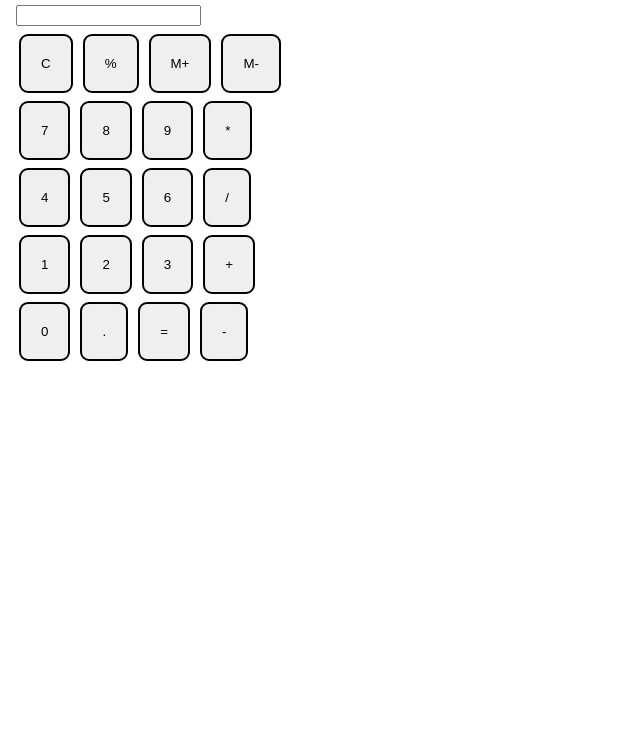
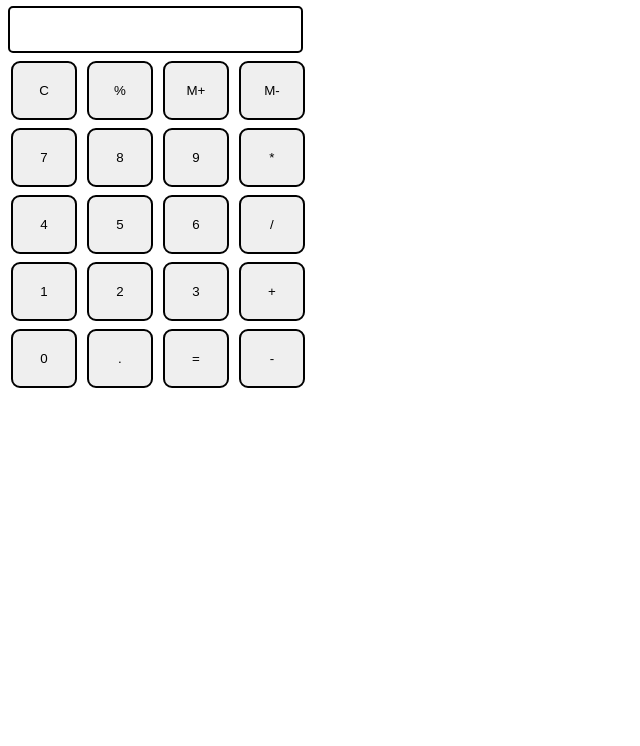
Before and after one commit to HelsinkiAxv/HTML-Calculator, a plain HTML site: page index.htm in a window 1280 px wide. Shown: the part 75-821 px from the top of the page, without its empty margins (0-640 px from the left). Drawn offline with Linux system fonts and the light colour scheme.

Commit message:
Calculator Style

```diff
--- a/style.css
+++ b/style.css
@@ -1,14 +1,26 @@
 html, body {
   height: 100%;
   width: 100%;
+  font-family: 'Roboto', sans-serif;
 }
+
 .button{
+  width: 66px;
   padding: 20px;
   margin: 0 3px;
   border: 2px solid black;
   border-radius: 9px;
   cursor: pointer;
 }
+
 .row{
-    margin: 8px;
+  margin: 8px 0;
 }
+.row input{
+  width: 291px;
+  font-size: 20px;
+    margin: 0;
+    padding: 10px 0px;
+    border: 2px solid black;
+    border-radius: 5px;
+}
```
Lines whose indentation alone changed are shown as unchanged.
